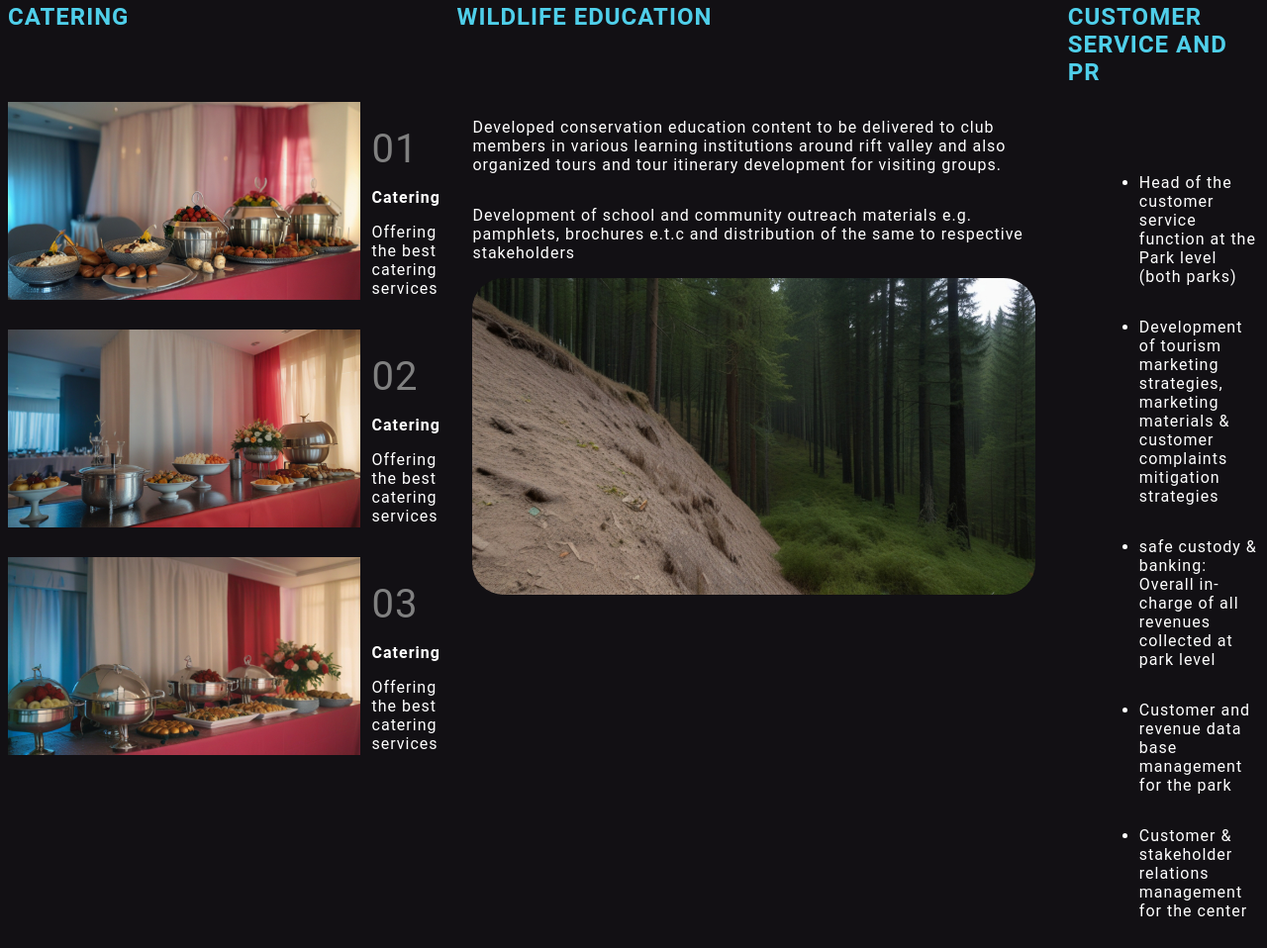
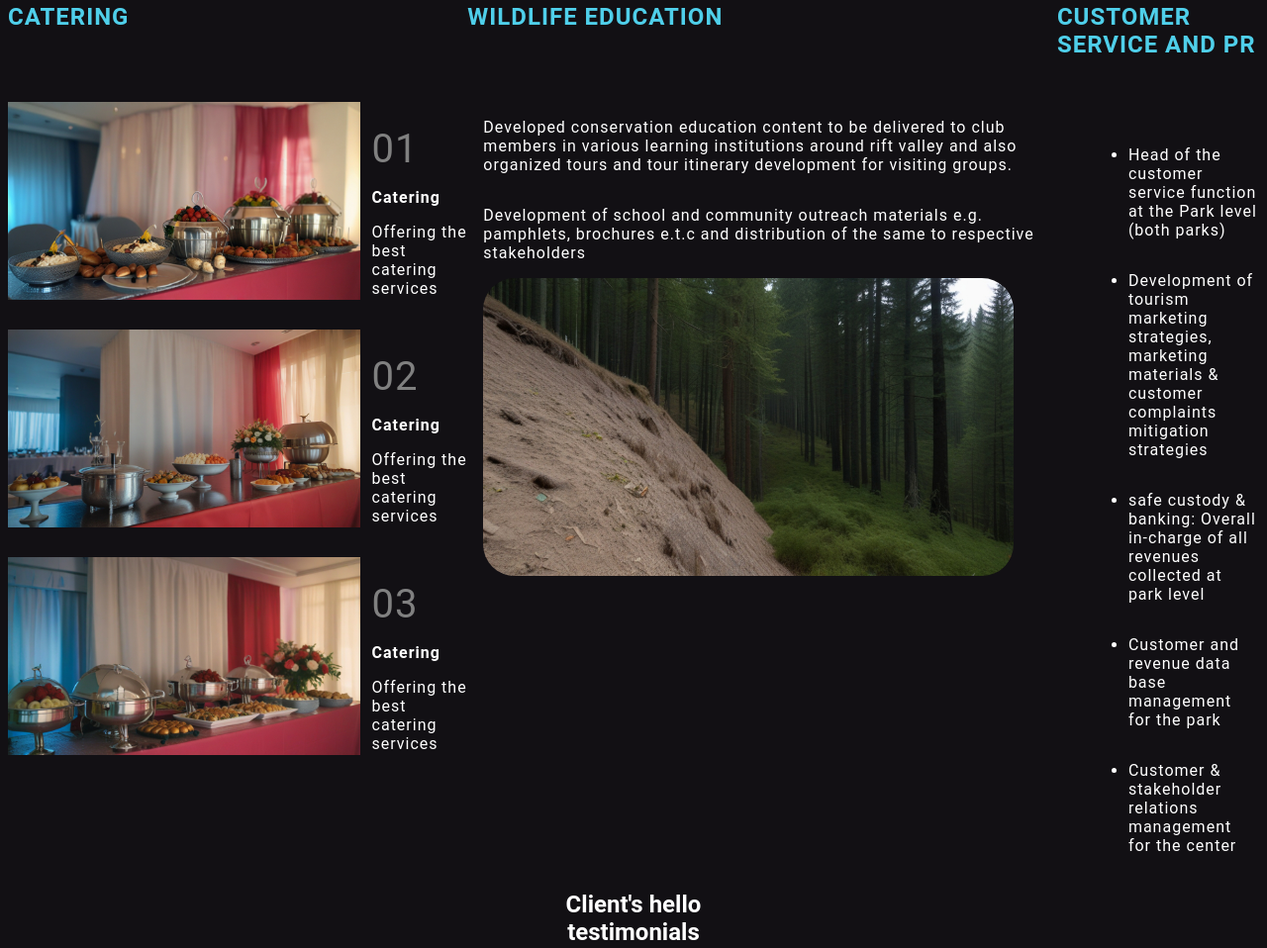
Before and after one commit to Sevich-Kah/sheprine1, a plain HTML site: page index.html in a window 1280 px wide. Shown: the part 1442-2400 px from the top of the page at 99% size. Drawn offline with Linux system fonts and the light colour scheme.

Commit message:
Update styles.css

```diff
--- a/styles.css
+++ b/styles.css
@@ -320,7 +320,7 @@ body {
 .service2 img {
     border-radius: 4vh;
     max-height: 40vh;
-    max-width: 75vh;
+    max-width: 67vh;
     grid-row: span2;
 }
 li {
```
